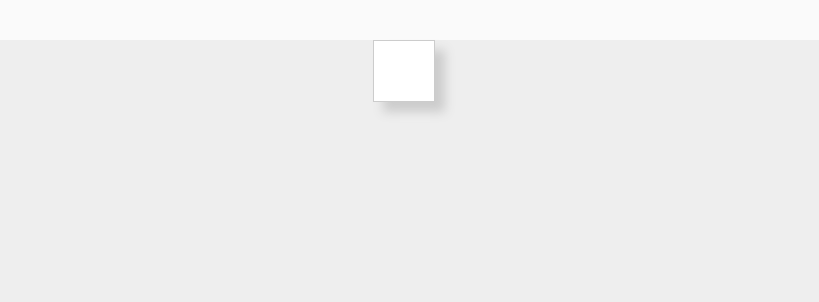
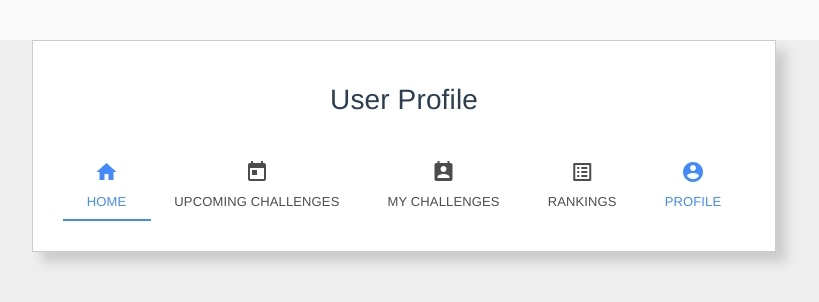
Before and after one commit to NicoSalga/teambapp, a Vue app: page /#/profile in a window 1280 px wide. Shown: the top 302 px of the page, without its empty margins (236-1055 px from the left). Built offline with nearby package versions, Linux system fonts and the light colour scheme.

Commit message:
Adds base file for User Profile and fixes paths.

```diff
--- a/src/components/AppNav.vue
+++ b/src/components/AppNav.vue
@@ -4,19 +4,19 @@
       <md-tabs>
         <md-tab id="tab-home"
                 md-label="Home" md-icon="home"
-                to="/"></md-tab>
+                to="/dashboard"></md-tab>
         <md-tab id="tab-upcoming-challenges"
                 md-label="Upcoming Challenges" md-icon="today"
-                to="/components/upcoming"></md-tab>
+                to="/upcoming"></md-tab>
         <md-tab id="tab-my-challenges"
                 md-label="My Challenges" md-icon="perm_contact_calendar"
-                to="/components/my-challenges"></md-tab>
+                to="/my-challenges"></md-tab>
         <md-tab id="tab-rankings"
                 md-label="Rankings" md-icon="list_alt"
-                to="/components/rankings"></md-tab>
+                to="/rankings"></md-tab>
         <md-tab id="tab-profile"
                 md-label="Profile" md-icon="account_circle"
-                to="/components/profile"></md-tab>
+                to="/profile"></md-tab>
       </md-tabs>
     </div>
   </div>
--- /dev/null
+++ b/src/components/Profile.vue
@@ -0,0 +1,31 @@
+<template>
+  <div class="wrapper">
+    <h1>User Profile</h1>
+    <br />
+    <AppNav></AppNav>
+  </div>
+</template>
+
+<script>
+import AppNav from './AppNav';
+
+export default {
+  name: 'Profile',
+  components: { AppNav },
+  data() {
+    return {
+      msg: 'User Profile Settings',
+    };
+  },
+};
+</script>
+
+<!-- Add "scoped" attribute to limit CSS to this component only -->
+<style scoped>
+.wrapper {
+  /*min-width: 900px;*/
+}
+h1 {
+  font-weight: normal;
+}
+</style>
--- a/src/router/index.js
+++ b/src/router/index.js
@@ -2,6 +2,7 @@ import Vue from 'vue';
 import Router from 'vue-router';
 import Login from '@/components/Login';
 import Dashboard from '@/components/Dashboard';
+import Profile from '@/components/Profile';
 
 Vue.use(Router);
 
@@ -17,5 +18,10 @@ export default new Router({
       name: 'Dashboard',
       component: Dashboard,
     },
+    {
+      path: '/profile',
+      name: 'Profile',
+      component: Profile,
+    },
   ],
 });
```
